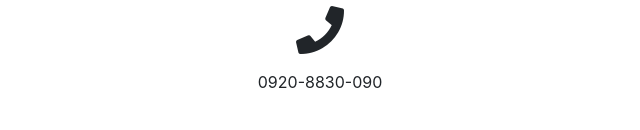
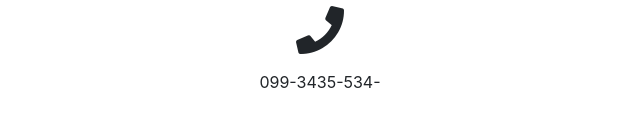
Before and after one commit to Lesterdg/Lesterfrias, a website with bundled scripts: page index.html in a window 1280 px wide. Shown: the part 2920-3050 px from the top of the page, 130-770 px from the left. Built offline with nearby package versions, Linux system fonts and the light colour scheme.

Commit message:
Modified index.html

```diff
--- a/index.html
+++ b/index.html
@@ -243,7 +243,7 @@
         <div class="row">
           <div class="col-lg-4 ml-auto text-center">
             <i class="fas fa-phone fa-3x mb-3 sr-contact-1"></i>
-            <p>0920-8830-090</p>
+            <p>099-3435-534-</p>
           </div>
           <div class="col-lg-4 mr-auto text-center">
             <i class="fas fa-envelope fa-3x mb-3 sr-contact-2"></i>
```
